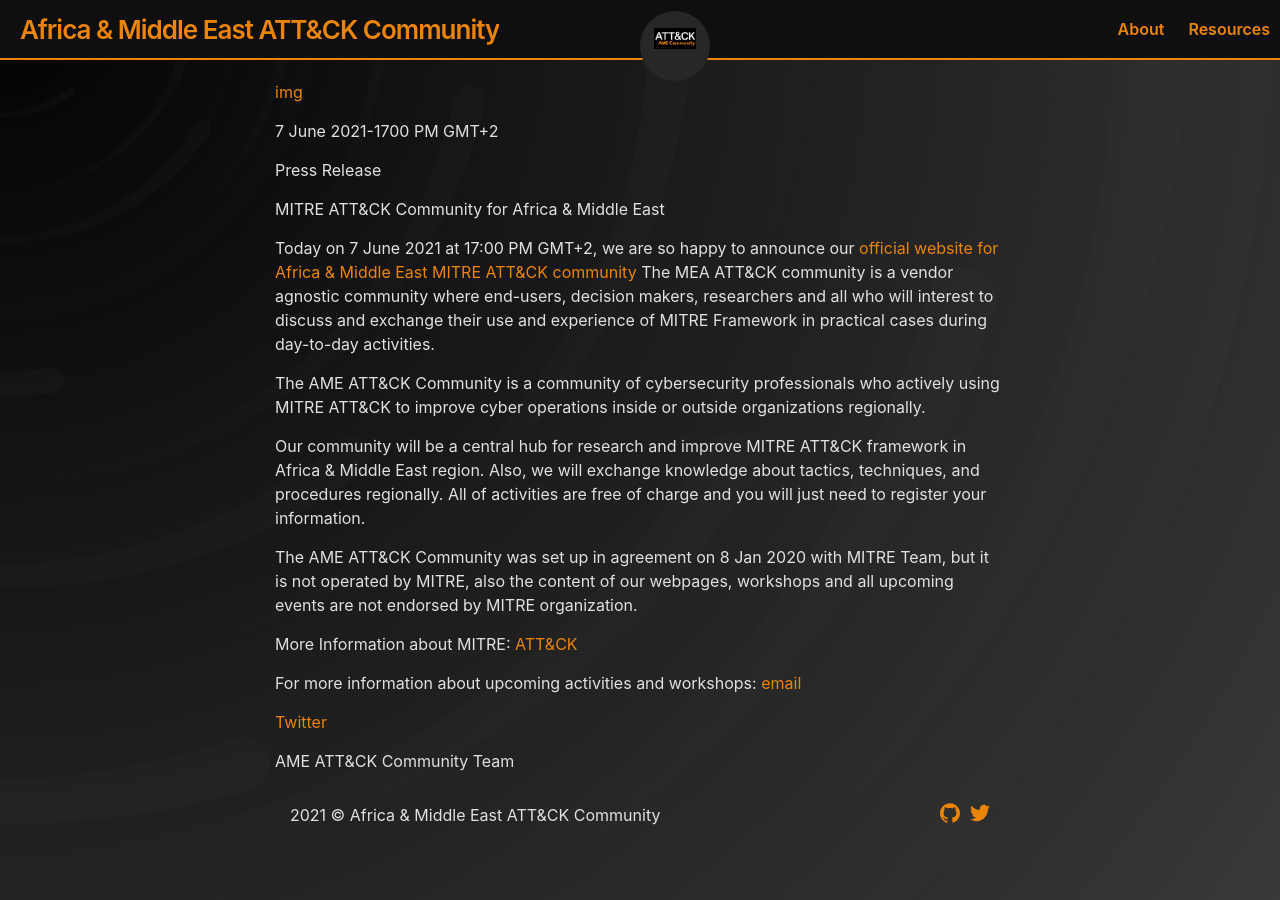
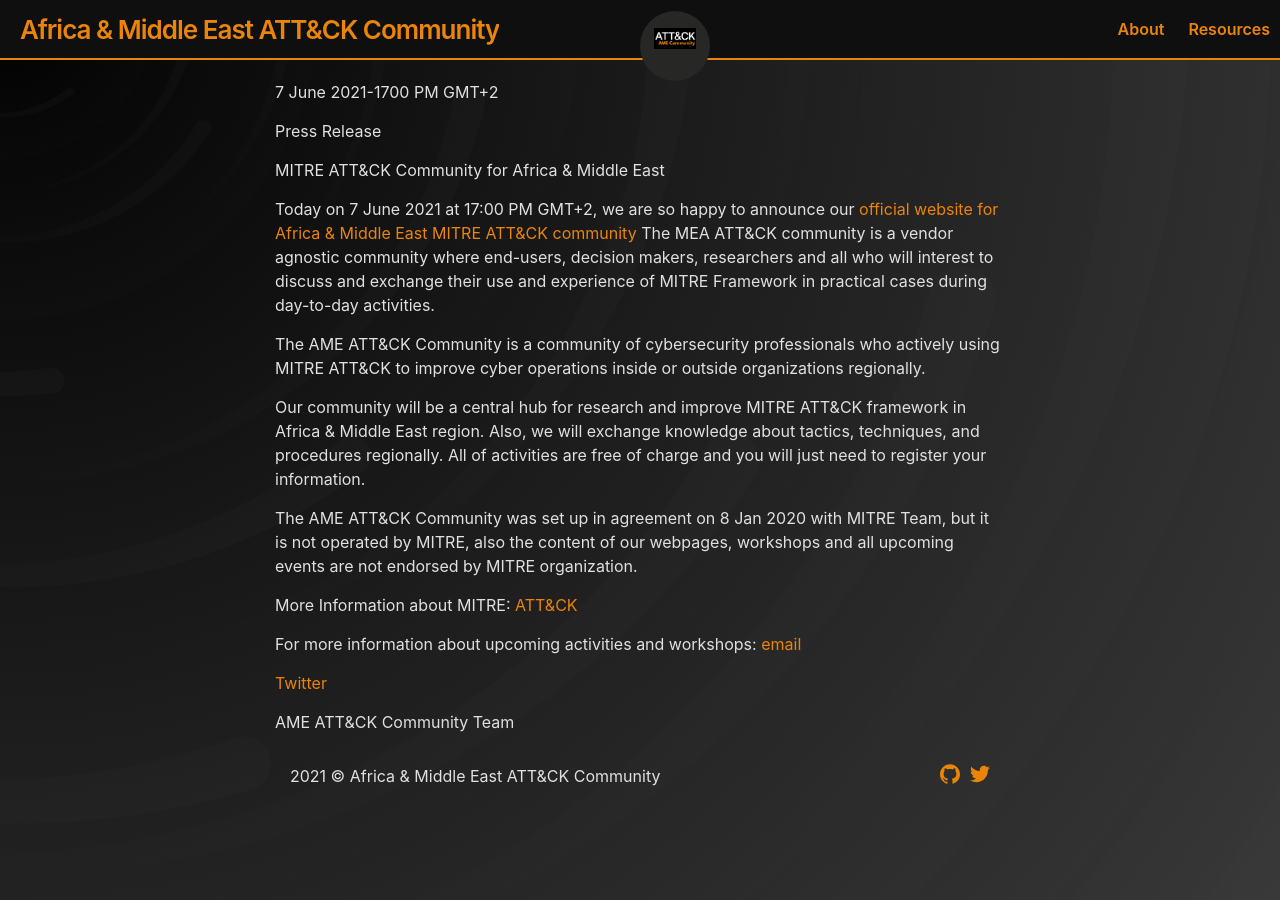
Before and after one commit to bluzr/attackcommunity.github.io, a Jekyll site: the page built from index.md, in a window 1280 px wide. Built offline with Jekyll 4.4.1, drawn with Linux system fonts in a browser that asks for light colours.

Commit message:
Update index.md

```diff
--- a/index.md
+++ b/index.md
@@ -2,7 +2,7 @@
 layout: home
 ---
 
-[img](https://i.ibb.co/0V99PNv/AME-community.png)
+
 
 7 June 2021-1700 PM GMT+2
 
```
